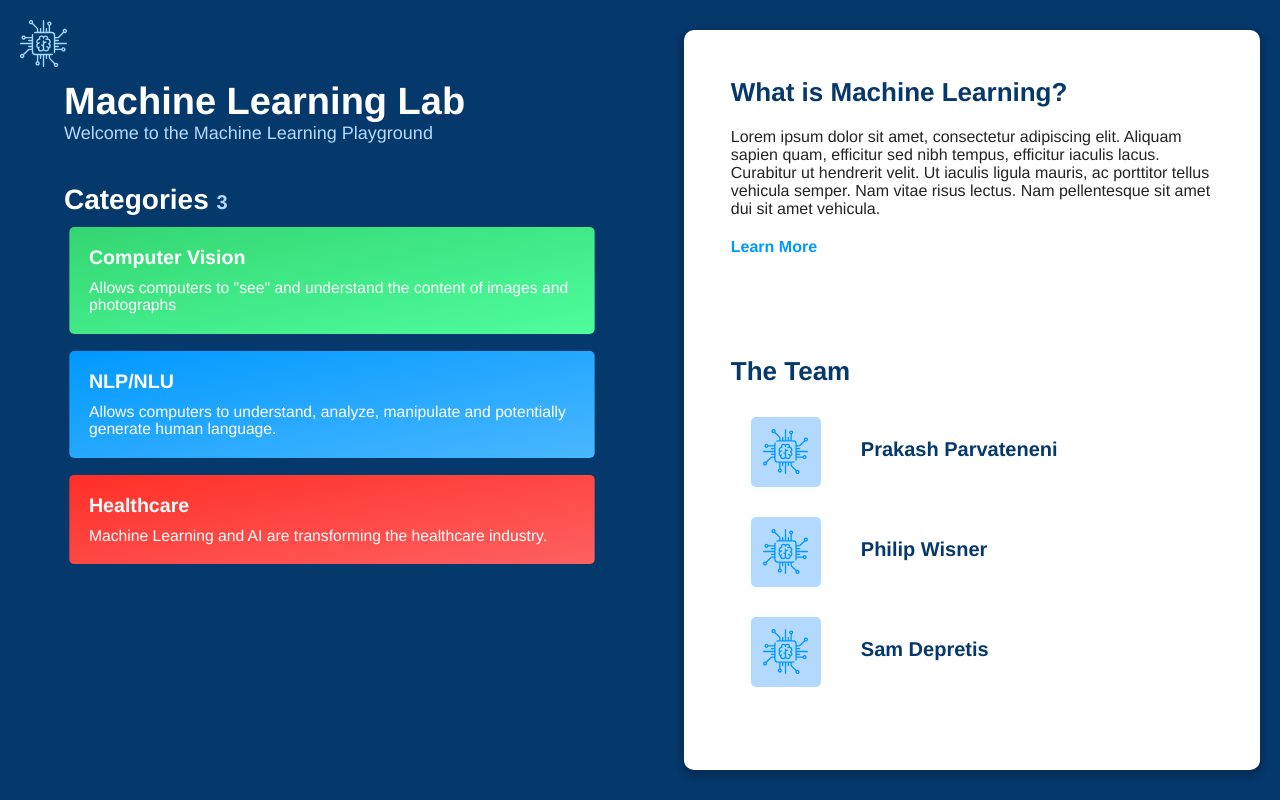
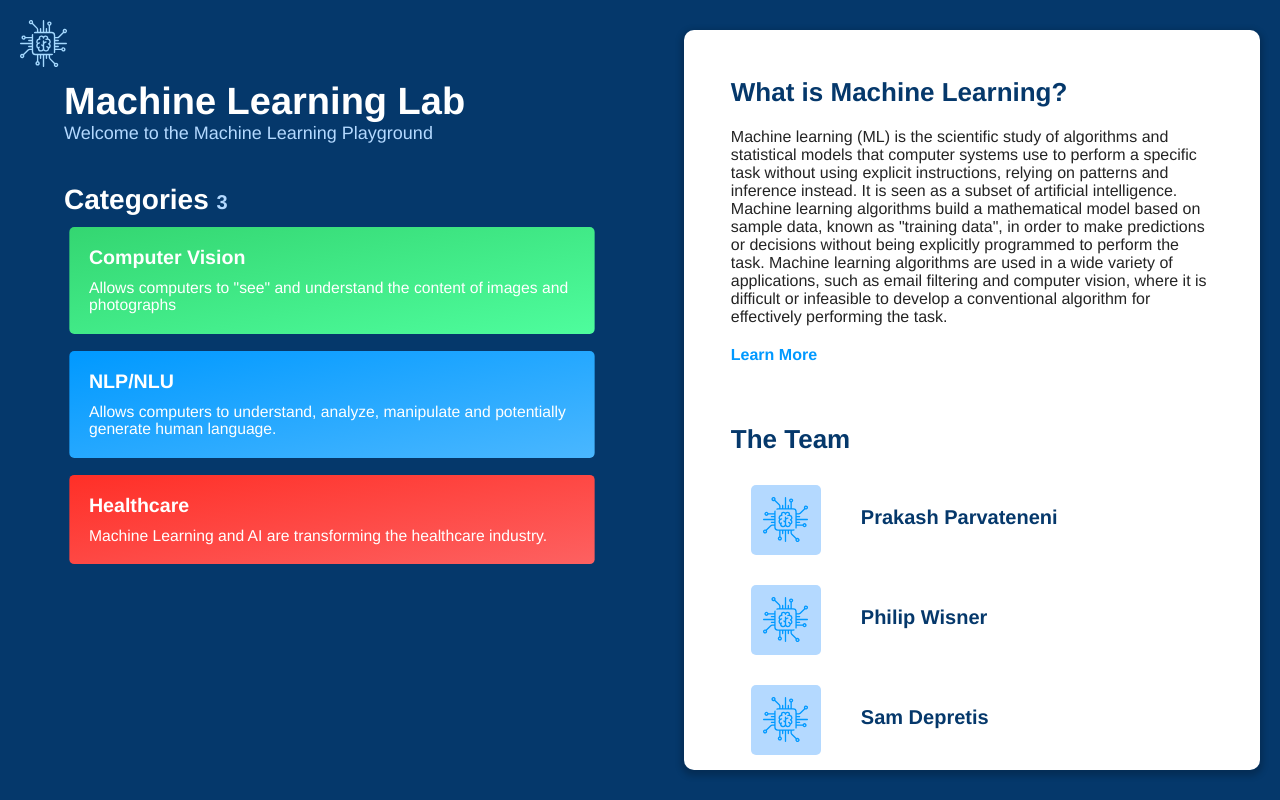
Before and after one commit to philipwisner/machine-learning-lab, a Vue app: page /#/ in a window 1280 px wide. Built offline with nearby package versions, Linux system fonts and the light colour scheme.

Commit message:
Added description

```diff
--- a/src/components/Welcome.vue
+++ b/src/components/Welcome.vue
@@ -3,9 +3,10 @@
     <div class="content-block header">
       <h2>What is Machine Learning?</h2>
       <p class="description">
-        Lorem ipsum dolor sit amet, consectetur adipiscing elit. Aliquam sapien quam, efficitur sed nibh tempus, efficitur iaculis lacus. Curabitur ut hendrerit velit. Ut iaculis ligula mauris, ac porttitor tellus vehicula semper. Nam vitae risus lectus. Nam pellentesque sit amet dui sit amet vehicula.
+        Machine learning (ML) is the scientific study of algorithms and statistical models that computer systems use to perform a specific task without using explicit instructions, relying on patterns and inference instead. It is seen as a subset of artificial intelligence. Machine learning algorithms build a mathematical model based on sample data, known as "training data", in order to make predictions or decisions without being explicitly programmed to perform the task. Machine learning algorithms are used in a wide variety of applications, such as email filtering and computer vision, where it is difficult or infeasible to develop a conventional algorithm for effectively performing the task.
       </p>
-      <router-link to="/about">Learn More</router-link>
+      <a href="https://en.wikipedia.org/wiki/Machine_learning" target="_blank">Learn More</a>
+      <!--<router-link to="/about">Learn More</router-link>-->
     </div>
     <div class="content-block">
       <h2>The Team</h2>
@@ -68,7 +69,7 @@ p {
   margin-bottom: 30px;
 }
 .content-block.header {
-  margin-bottom: 100px;
+  margin-bottom: 60px;
 }
 .description {
   margin-bottom: 20px;
```
